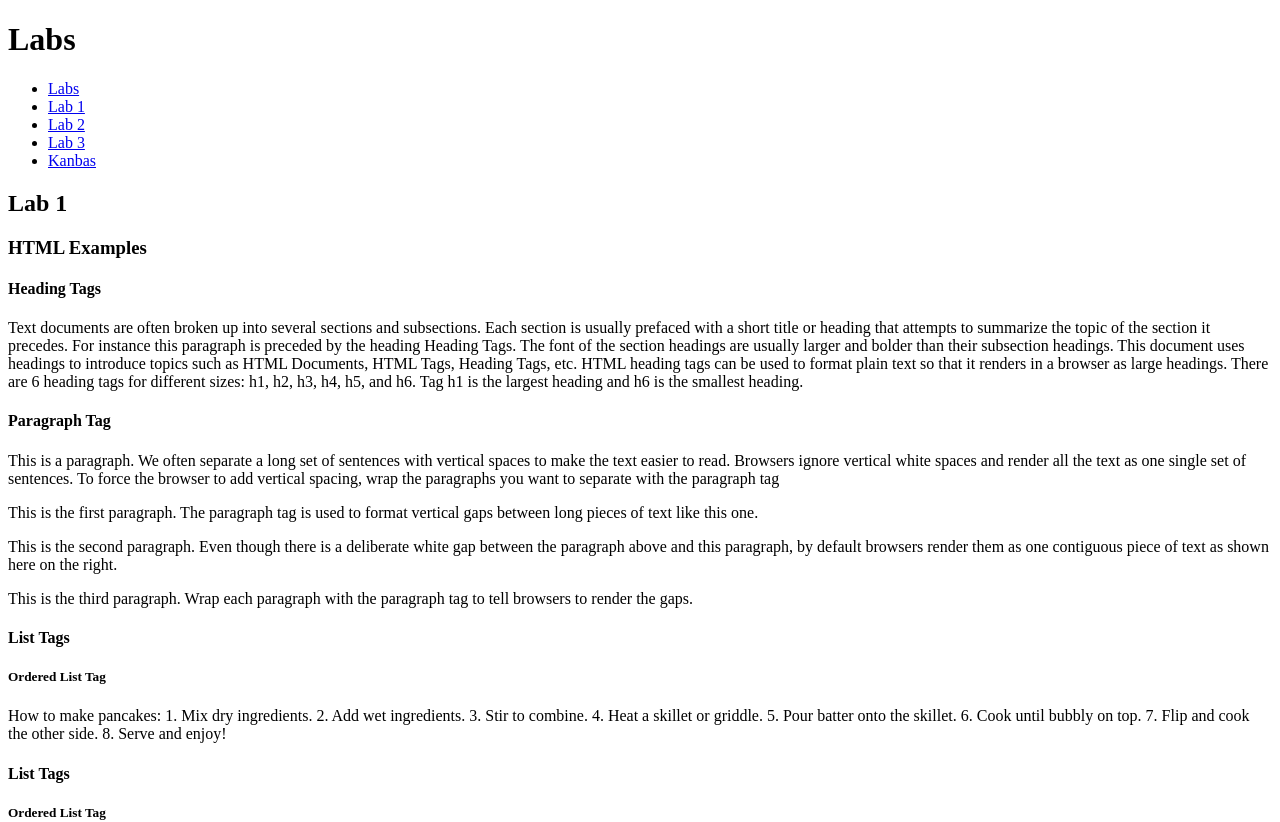
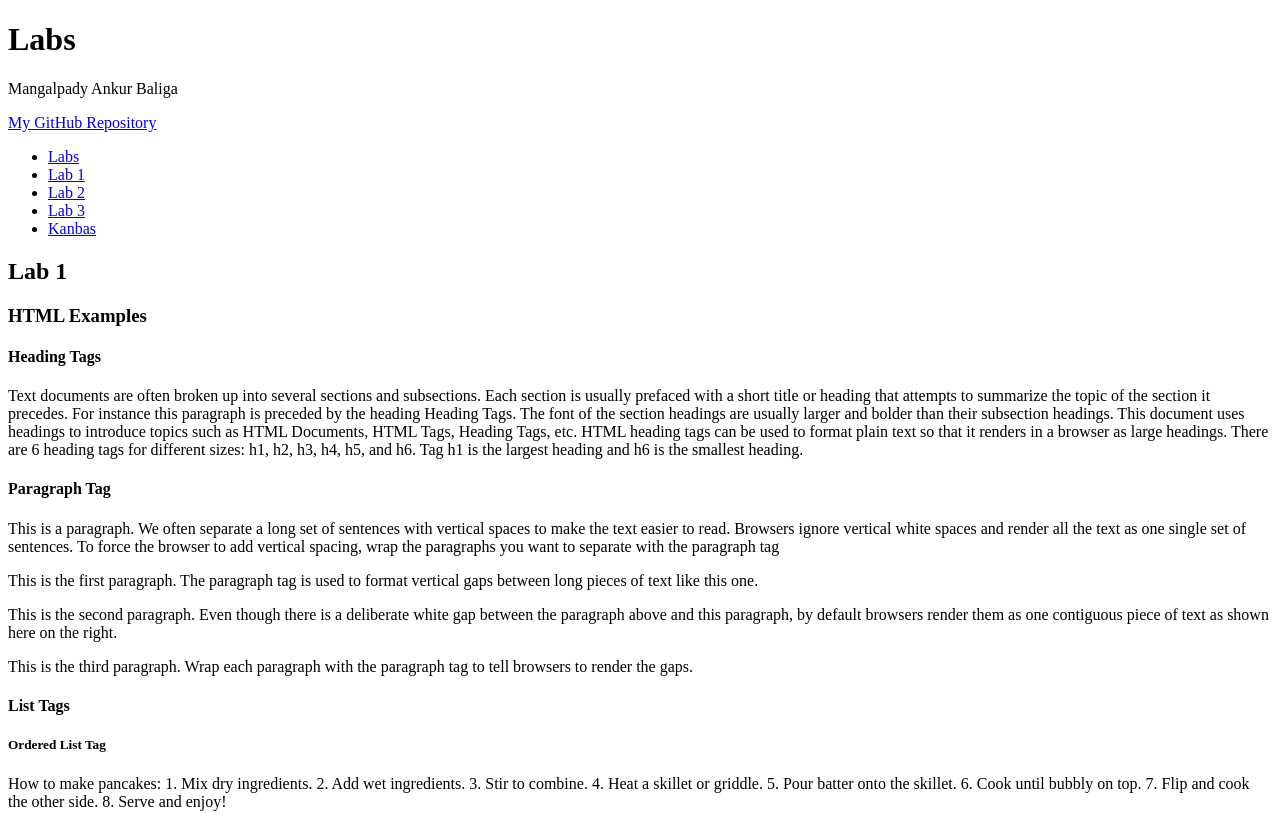
Before and after one commit to ankurbaliga8/kanbas-react-web-app, a React (Create React App) app: page /#/Labs/Lab1 in a window 1280 px wide. Shown: the top 822 px of the page. Built offline with nearby package versions, Linux system fonts and the light colour scheme.

Commit message:
added my github repo link and my full name

```diff
--- a/src/Labs/index.tsx
+++ b/src/Labs/index.tsx
@@ -3,17 +3,29 @@ import { Route, Routes, Navigate } from "react-router";
 import TOC from "./TOC";
 import Lab3 from "./Lab3";
 import Lab2 from "./Lab2";
+
 export default function Labs() {
   return (
     <div id="wd-labs">
       <h1>Labs</h1>
+      <p>Mangalpady Ankur Baliga</p>
+      <a
+        id="wd-github"
+        href="https://github.com/ankurbaliga8/kanbas-react-web-app"
+        target="_blank"
+        rel="noopener noreferrer"
+      >
+        My GitHub Repository
+      </a>
+
       <TOC />
+
       <Routes>
         <Route path="/" element={<Navigate to="Lab1" />} />
+        <Route path="Lab1" element={<Lab1 />} />
         <Route path="Lab2" element={<Lab2 />} />
         <Route path="Lab3" element={<Lab3 />} />
       </Routes>
-      <Lab1 />
     </div>
   );
 }
```
